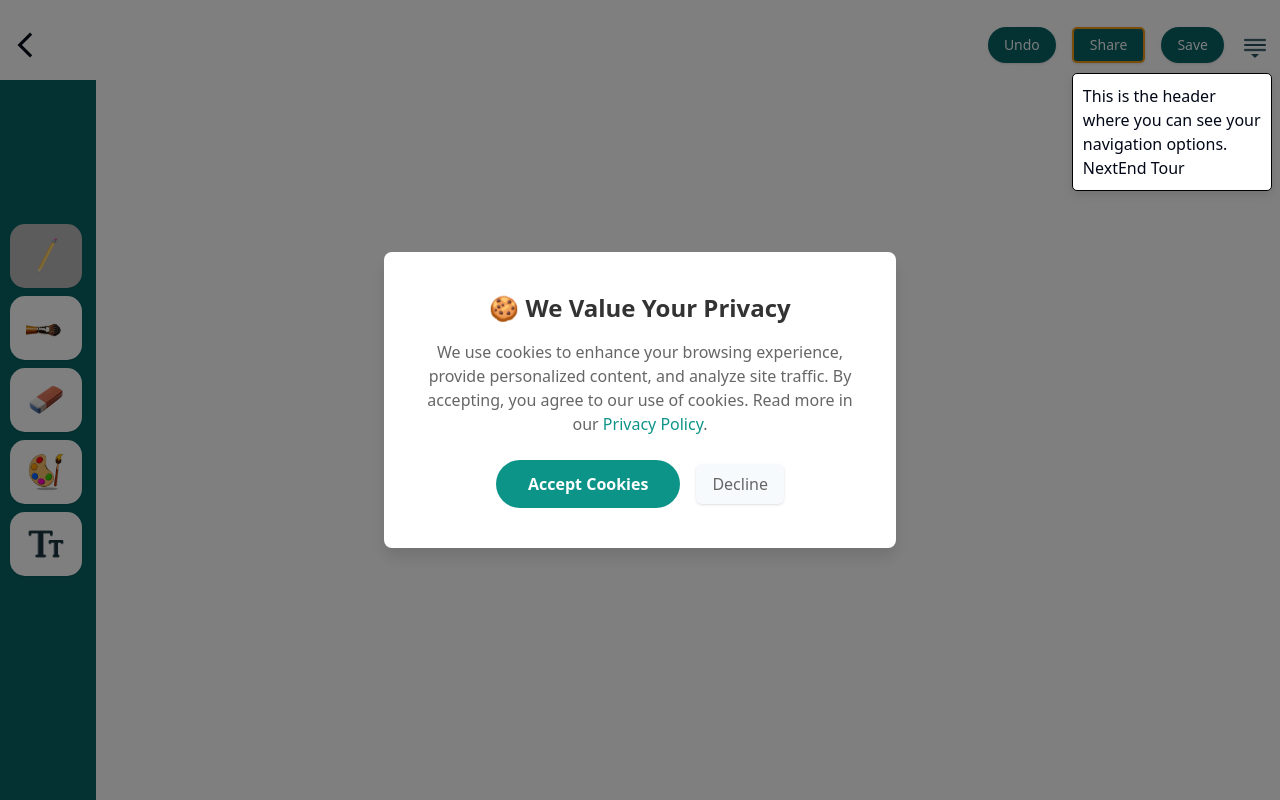
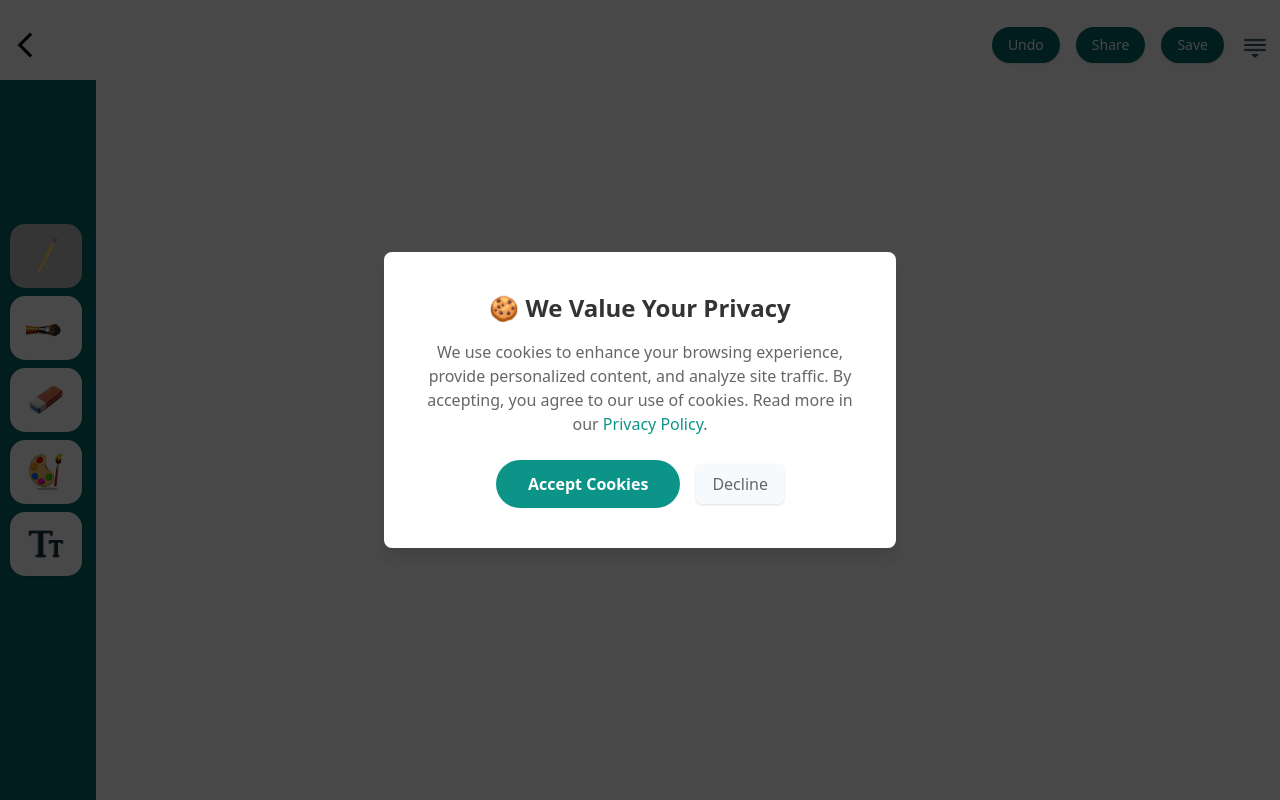
Before and after one commit to aganano-joshua/New-Frontend-Repo, a React (Vite) app: page /create-art in a window 1280 px wide. Built offline with nearby package versions, Linux system fonts and the light colour scheme.

Commit message:
Added Tips Functionality

```diff
--- a/src/Components/DrawingComponents/HeaderComponents.jsx
+++ b/src/Components/DrawingComponents/HeaderComponents.jsx
@@ -109,7 +109,7 @@ export const HeaderComponents = ({ saveDrawing, imageId, loading, onUndo }) => {
         <div className='flex flex-row justify-between items-center w-full pt-[20px] pb-[10px] pl-[10px] pr-[10px] h-[5rem] absolute z-10 bg-white'>
             <MdOutlineArrowBackIosNew size={30} onClick={homePage} className="cursor-pointer"/>
             <div className="flex flex-row gap-4 justify-center items-center">
-                <Button className='rounded-[20px] bg-[#096566]' id="header-help-button" onClick={onUndo}>Undo</Button>
+                <Button className='rounded-[20px] bg-[#096566]' id="sidebar-option2" onClick={onUndo}>Undo</Button>
                 <Button className='rounded-[20px] bg-[#096566]' id="header-title">Share</Button>
                 <Button className='rounded-[20px] bg-[#096566]' id="sidebar-option1"  onClick={saveDrawing} disabled={loading}>{loading ? (
     <>
--- a/src/Components/DrawingComponents/SideBar.jsx
+++ b/src/Components/DrawingComponents/SideBar.jsx
@@ -5,11 +5,11 @@ import Delete from './Delete';
 
 
 const tools = [
-    { name: 'pen', url: assets.pen },
-    { name: 'brush', url: assets.brush },
-    { name: 'eraser', url: assets.eraser },
-    { name: 'color', url: assets.colorpal },
-    { name: 'text', url: assets.text },
+    { name: 'pen', url: assets.pen, id: 'pencil' },
+    { name: 'brush', url: assets.brush, id: 'brush' },
+    { name: 'eraser', url: assets.eraser, id: 'eraser' },
+    { name: 'color', url: assets.colorpal, id: 'color' },
+    { name: 'text', url: assets.text, id: 'text' },
 ]
 
 const SideBar = ({ selectTool, selectedTool }) => {
--- a/src/Components/DrawingComponents/tutorial/Greet.jsx
+++ b/src/Components/DrawingComponents/tutorial/Greet.jsx
@@ -40,6 +40,7 @@
 // export default TourTooltip;
 
 // TourTooltip.js
+import { Button } from '@/Components/ui/button';
 import React, { useEffect, useState } from 'react';
 // import './TourTooltip.css'; // CSS file for tooltip styling
 
@@ -58,20 +59,25 @@ function TourTooltip({ content, targetElement, onNext, onEnd }) {
     }, [targetElement]);
 
     return (
+        <div className='spotlight-overlay'>
+
         <div style={{
             position: 'absolute',
             top: `${position.top}px`,
             left: `${position.left}px`,
             background: 'white',
             padding: '10px',
-            border: '1px solid black',
+            // border: '1px solid black',
             borderRadius: '5px',
             zIndex: 1000,
-            maxWidth: '200px',
-        }} className="tooltip-container">
+            maxWidth: '300px',
+        }} className="tooltip-container text-[0.8rem] font-bold">
             <p>{content}</p>
-            <button onClick={onNext}>Next</button>
-            <button onClick={onEnd}>End Tour</button>
+            <div className='flex flex-row w-full justify-between items-center mt-[5px]'>
+            <Button onClick={onEnd} className='w-[3rem] h-[1.5rem] text-[0.6rem] bg-[#096566]'>End Tour</Button>
+            <Button onClick={onNext} className='text-[0.6rem] w-[2rem] h-[1.5rem] bg-[#096566]'>Next</Button>
+            </div>
+            </div>
         </div>
     );
 }
--- /dev/null
+++ b/src/Components/DrawingComponents/tutorial/WelcomeText.jsx
@@ -0,0 +1,13 @@
+import { Button } from '@/Components/ui/button'
+import React from 'react'
+
+const WelcomeText = ({onClick}) => {
+  return (
+    <div className='absolute top-0 w-full h-full flex justify-center items-center flex-col font-bold bg-[#0000006d] z-10'>
+        <p className='flex flex-wrap  w-[15rem] text-center text-[#096566]'>Hey Art Buddies !! <br /> Welcome To Carbord App to get Started Please take a Tour</p>
+        <Button className='text-[0.7rem] w-[4.5rem] h-[2rem] mt-[20px] bg-[#096566]' onClick={onClick}>Take A Tour</Button>
+    </div>
+  )
+}
+
+export default WelcomeText
--- a/src/Pages/Drawing/Dashboard.jsx
+++ b/src/Pages/Drawing/Dashboard.jsx
@@ -7,8 +7,13 @@ import Canvas from '../../Components/test/Canvas'
 import TextCanva from '../../Components/test/TextCanva'
 import Greet from '@/Components/DrawingComponents/tutorial/Greet'
 import TourTooltip from '@/Components/DrawingComponents/tutorial/Greet'
+import WelcomeText from '@/Components/DrawingComponents/tutorial/WelcomeText'
+import { assets } from '../../../Images/asset'
 
 const Dashboard = () => {
+    const [audio] = useState(new Audio(assets.backgroundMusic))
+    const [isPlaying, setIsPlaying] = useState(true);
+    const [isAutoplayed, setIsAutoplayed] = useState(false);
     const [selectedTool, setSelectedTool] = useState('pen')
   const [isSidebarOpen, setIsSidebarOpen] = useState(false);
   const [selectedColor, setSelectedColor] = useState('#000000');
@@ -20,26 +25,105 @@ const Dashboard = () => {
   const [greet, setGreet] = useState(false)
   const [tourStep, setTourStep] = useState(0); // Track the current step
     const [isTourActive, setIsTourActive] = useState(false); // Toggle the tour on/off
+    const [isTourToolActive, setIsTourToolActive] = useState(false); // Toggle the tour on/off
+
+
+    const playAudio = () => {
+        audio.muted = false; // Ensure audio is unmuted
+        audio.loop = true;
+        audio.play()
+            .then(() => {
+                setIsAutoplayed(true);
+            })
+            .catch((error) => {
+                console.log("Autoplay failed:", error);
+            });
+    };
+
+      const clickBtn = () => {
+        playAudio()
+      }
+
+      useEffect(() => {
+        // Handle when audio should play or pause
+        if (isPlaying) {
+            // If the audio is not already playing, try to play it
+            if (!isAutoplayed) {
+                playAudio(); // Play audio
+            }
+        } else {
+            audio.pause(); // Pause the audio if not playing
+            audio.currentTime = 0; // Reset audio to the beginning
+        }
+
+        // Cleanup on unmount
+        return () => {
+            audio.pause(); // Stop audio on component unmount
+            audio.currentTime = 0; // Reset audio time
+        };
+    }, [isPlaying, audio]);
 
     const steps = [
         {
+            element: '#sidebar-option2',
+            content: 'Click Here if you want to undo what you drew',
+        },
+        {
             element: '#header-title',
-            content: 'This is the header where you can see your navigation options.',
+            content: 'Click this button if you want to Share your drawing with friends',
         },
         {
             element: '#sidebar-option1',
-            content: 'Here’s Option 1 in the sidebar. You can click here for more features.',
+            content: 'Click this button if you want to save your drawing',
+        },
+    ];
+
+    const stepsTool = [
+        {
+            element: '#pencil',
+            content: 'Click The Pencil Tool to Draw',
         },
         {
-            element: '#sidebar-option2',
-            content: 'Option 2 in the sidebar. More exciting tools here!',
+            element: '#brush',
+            content: 'Click The Brush tool to draw',
+        },
+        {
+            element: '#eraser',
+            content: 'Click the eraser tool to erase',
+        },
+        {
+            element: '#color',
+            content: 'Click this to pick color',
+        },
+        {
+            element: '#text',
+            content: 'Click this button to add text',
         },
     ];
+
+    const justReg = () => {
+        setGreet(true)
+    }
 
     const startTour = () => {
         setIsTourActive(true);
         setTourStep(0);
         highlightTarget(steps[0].element);
+    };
+
+    const startToolTour = () => {
+        clickBtn();
+        setGreet(false)
+        setIsTourToolActive(true);
+        setTourStep(0);
+        highlightToolTarget(stepsTool[0].element);
+    };
+
+    const highlightToolTarget = (selector) => {
+        const element = document.querySelector(selector);
+        if (element) {
+            element.classList.add('highlighted-tour-target');
+        }
     };
 
     const highlightTarget = (selector) => {
@@ -66,14 +150,31 @@ const Dashboard = () => {
         }
     };
 
+    const nextToolStep = () => {
+        removeHighlight(stepsTool[tourStep].element);  // Remove highlight from the current element
+        if (tourStep < stepsTool.length - 1) {
+            setTourStep(tourStep + 1);
+            highlightTarget(stepsTool[tourStep + 1].element);  // Highlight the next element
+        } else {
+            endToolTour();
+            startTour();
+        }
+    };
+
     const endTour = () => {
-        setIsTourActive(false);
+        setIsTourActive(false)
         removeHighlight(steps[tourStep].element);  // Remove highlight when the tour ends
         setTourStep(0);
     };
 
+    const endToolTour = () => {
+        setIsTourToolActive(false)
+        removeHighlight(stepsTool[tourStep].element);  // Remove highlight when the tour ends
+        setTourStep(0);
+    };
+
     useEffect(() => {
-        startTour();  // Automatically start the tour when the page loads
+        justReg();  // Automatically start the tour when the page loads
     }, []);
 //   const drawingBoardRef = useRef();
 
@@ -135,15 +236,6 @@ const Dashboard = () => {
 //     }
 //   };
 
-
-// if user just registered
-const justReg = () => {
-    const user = true;
-    if(user === true){
-        setGreet(true)
-    }
-}
-
 const handleUndo = () => {
     if (drawItem.length > 0) {
         setDrawItem(prev => prev.slice(0, -1)); // Remove the last item
@@ -165,6 +257,15 @@ const handleUndo = () => {
                     onEnd={endTour}
                 />
             )}
+            {isTourToolActive && (
+                <TourTooltip
+                    content={stepsTool[tourStep].content}
+                    targetElement={stepsTool[tourStep].element}
+                    onNext={nextToolStep}
+                    onEnd={endToolTour}
+                />
+            )}
+            {greet &&<WelcomeText onClick={startToolTour} />}
         </div>
     )
 }
--- a/src/index.css
+++ b/src/index.css
@@ -144,21 +144,53 @@
   height: 100vh;
 }
 
+/* styles.css */
+
 .highlighted-tour-target {
-  border: 2px solid #f39c12; /* Custom highlight border color */
-  border-radius: 5px;
-  position: relative; /* To ensure positioning is relative to the tooltip */
-  z-index: 1001; /* Ensure it appears above other elements */
+  position: relative;
+  z-index: 1001;
 }
+
+/* Wave animation effect */
+.highlighted-tour-target::before {
+  content: '';
+  position: absolute;
+  top: -5px;  /* Adjust to be outside the element */
+  left: -5px;
+  right: -5px;
+  bottom: -5px;
+  border: 2px solid rgba(243, 156, 18, 0.5); /* Transparent border color for wave */
+  border-radius: 50%;  /* Rounded effect */
+  animation: pulse-wave 1.5s infinite;
+  z-index: -1; /* Keeps it behind the element */
+}
+
+/* Keyframes for the pulse wave */
+@keyframes pulse-wave {
+  0% {
+      transform: scale(1);
+      opacity: 1;
+  }
+  50% {
+      transform: scale(1.5); /* Grows outward */
+      opacity: 0.5;
+  }
+  100% {
+      transform: scale(2);  /* Grows even larger */
+      opacity: 0;  /* Fades out */
+  }
+}
+
 
 /* TourTooltip.css */
 .tooltip-container {
   position: relative;
   padding: 10px;
   border: 1px solid #ccc;
-  background: #fff;
+  background: #000000;
   border-radius: 5px;
   box-shadow: 0px 4px 10px rgba(0, 0, 0, 0.1);
+  animation: fadeIn 0.3s ease-in-out;
 }
 
 .tooltip-container::after {
@@ -170,4 +202,11 @@
   border-style: solid;
   border-color: transparent transparent #fff transparent; /* Arrow color */
   z-index: -1;
+  animation: fadeIn 0.3s ease-in-out;
 }
+
+.tooltip-container.fade-in {
+  animation: fadeIn 0.3s ease-in-out;
+}
+
+/* styles.css */
```
